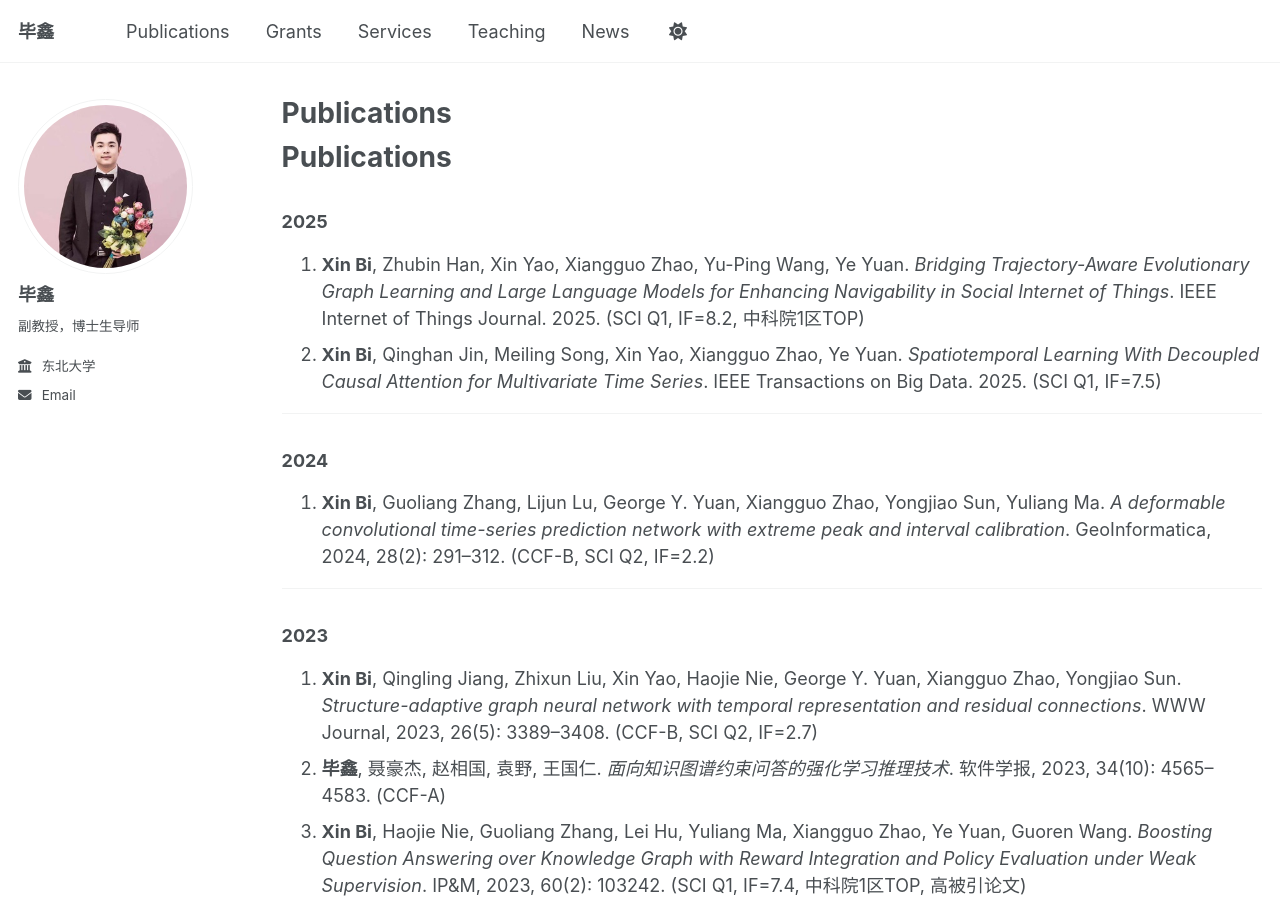
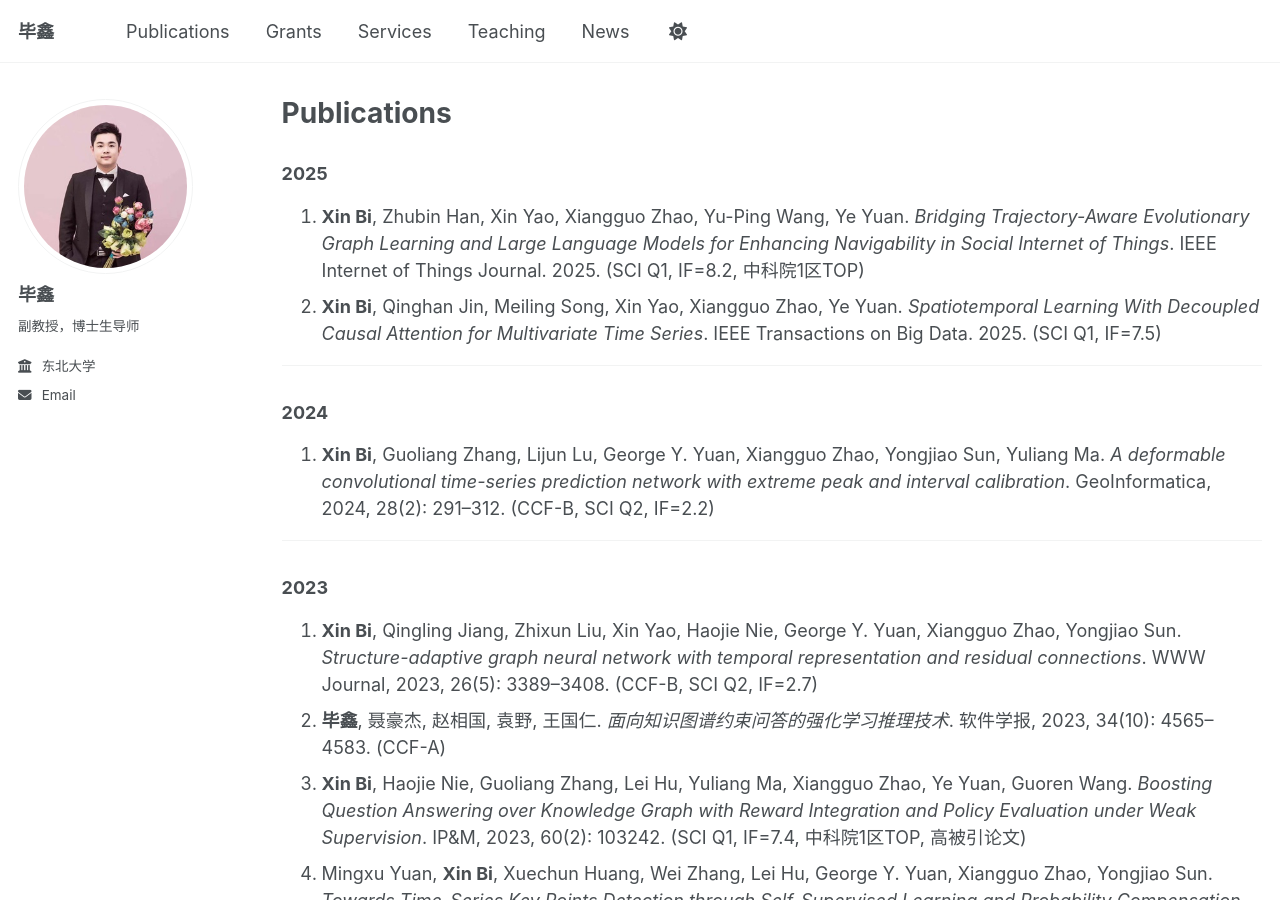
Before and after one commit to IDME-AI/IDME-AI.github.io, a Jekyll site: the page built from _pages/publications.md, in a window 1280 px wide and 900 px high. Built offline with Jekyll 4.4.1, drawn with Linux system fonts in a browser that asks for light colours.

Commit message:
Initial commit

```diff
--- a/_pages/publications.md
+++ b/_pages/publications.md
@@ -5,7 +5,6 @@
 author_profile: true
 ---
 
-#  Publications
 
 ### **2025**
 
@@ -59,7 +58,7 @@
 
 ---
 
-##  Patents
+#  Patents
 
 1. **毕鑫**, 吕智霖, 要鑫, 宋美玲, 孙彬弘, 金颖, 左泰睿, 陈松, 姚志宾. *岩石力学大模型知识交互系统*. 2024SR1622000.
 2. **毕鑫**, 冯夏庭, 张伟, 张超, 姚志宾, 胡磊. *东北大学微震波形到时拾取软件V1.0*. 2020SR0676133.
```
Also changed, not shown: _pages/Grants.md (added, +6 -0 lines).
